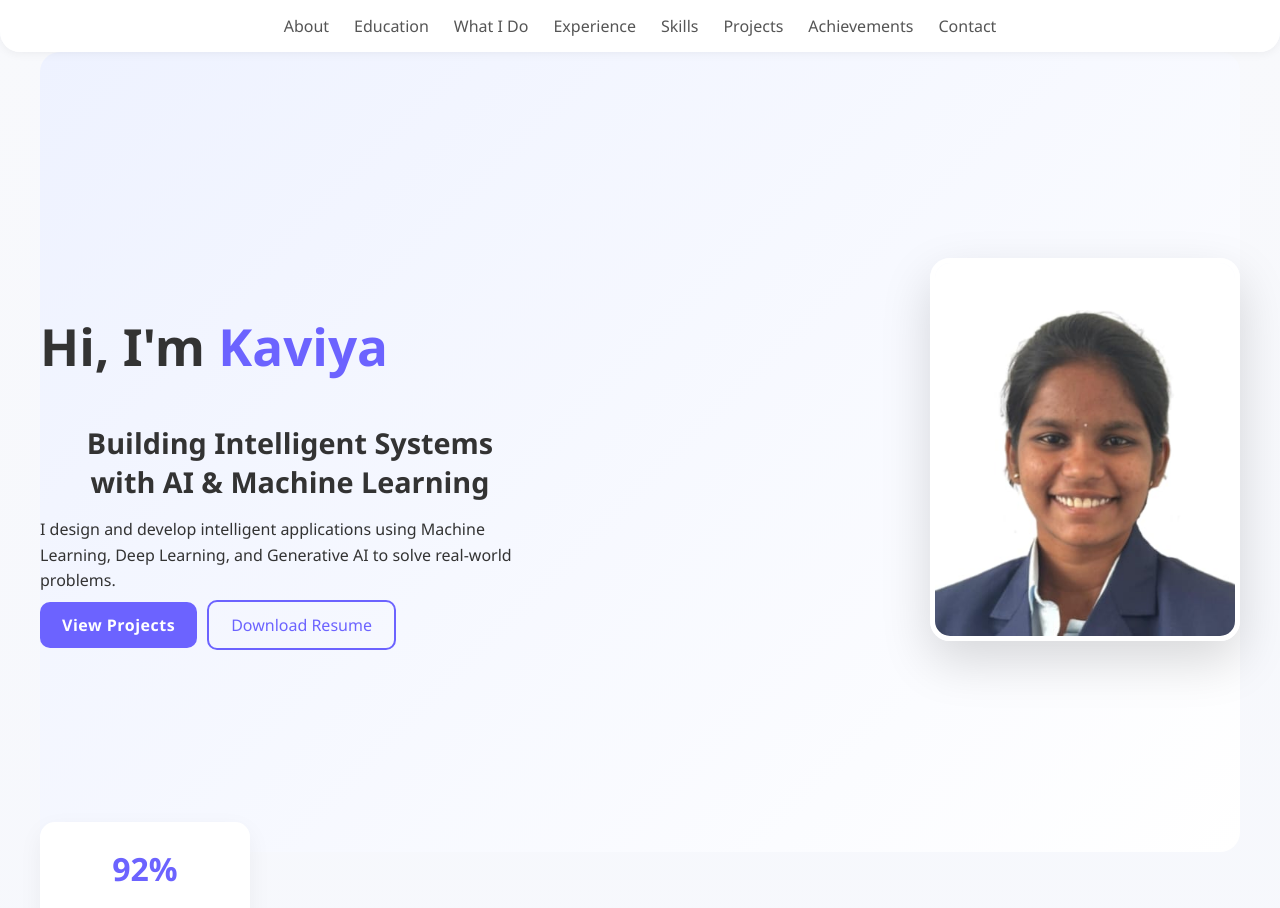
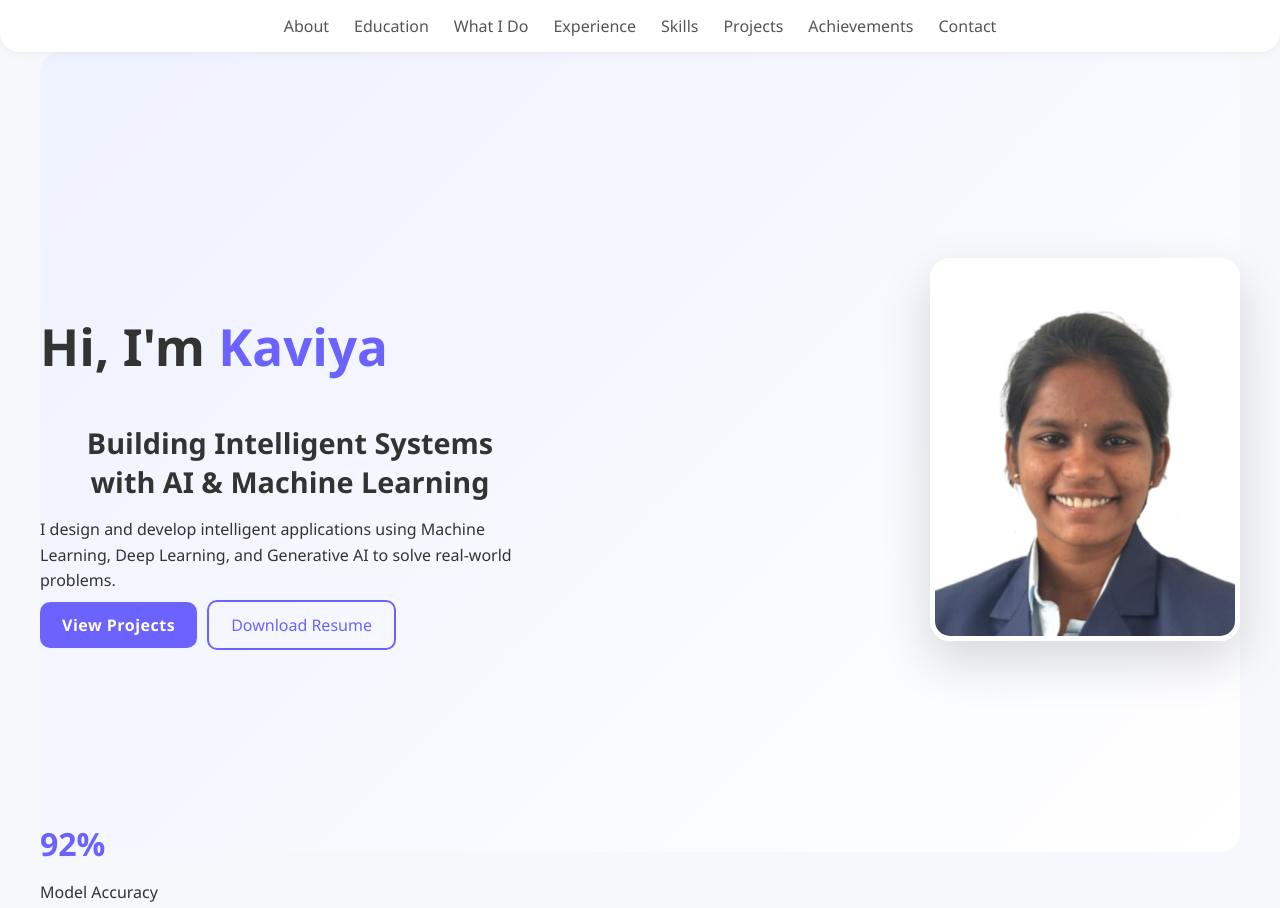
Before and after one commit to Kaviya-Balamurugan/portfolio, a React (Create React App) app: page / in a window 1280 px wide. Shown: the top 908 px of the page. Built offline with nearby package versions, Linux system fonts and the light colour scheme.

Commit message:
Added premium animation UI

```diff
--- a/src/App.css
+++ b/src/App.css
@@ -130,15 +130,6 @@ main {
   margin-top: -30px;
   position: relative;
   z-index: 2;
-}
-
-.stat {
-  background: white;
-  padding: 25px;
-  border-radius: 15px;
-  width: 160px;
-  text-align: center;
-  box-shadow: 0 8px 25px rgba(0,0,0,0.05);
 }
 
 .stat:hover {
```
